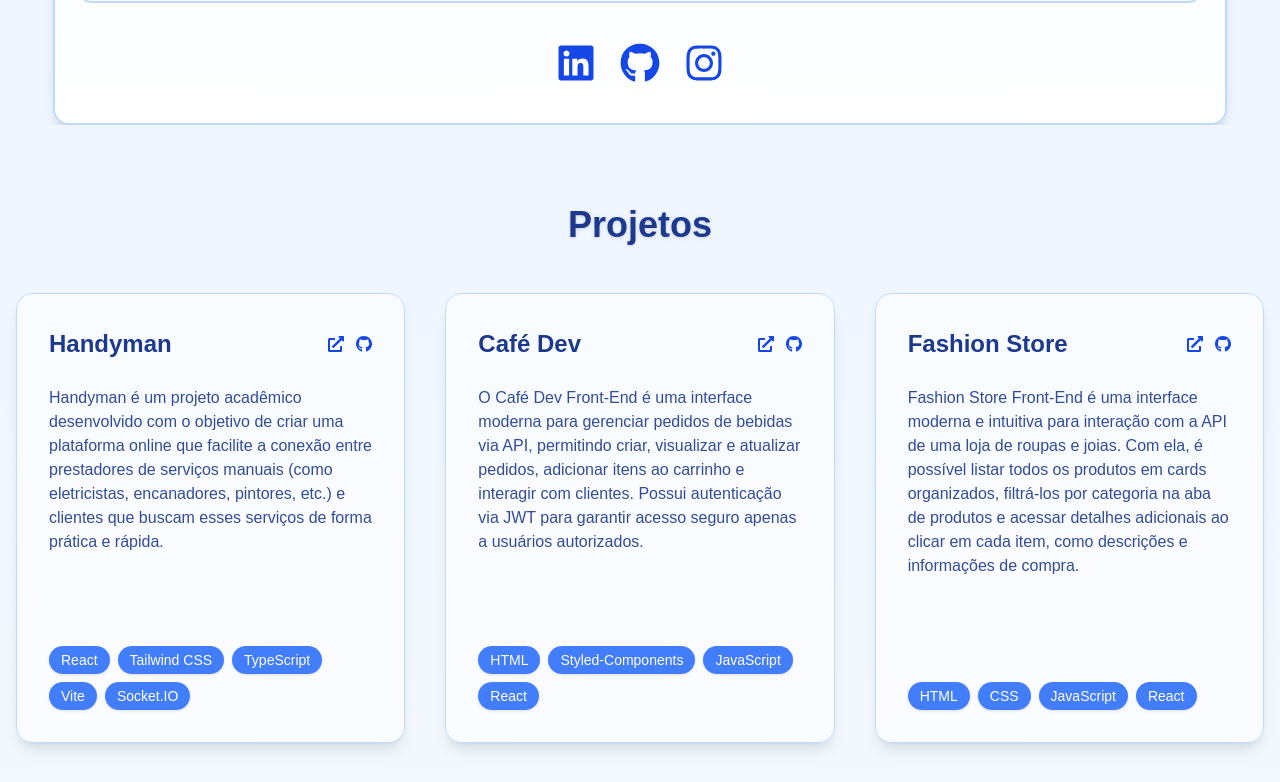
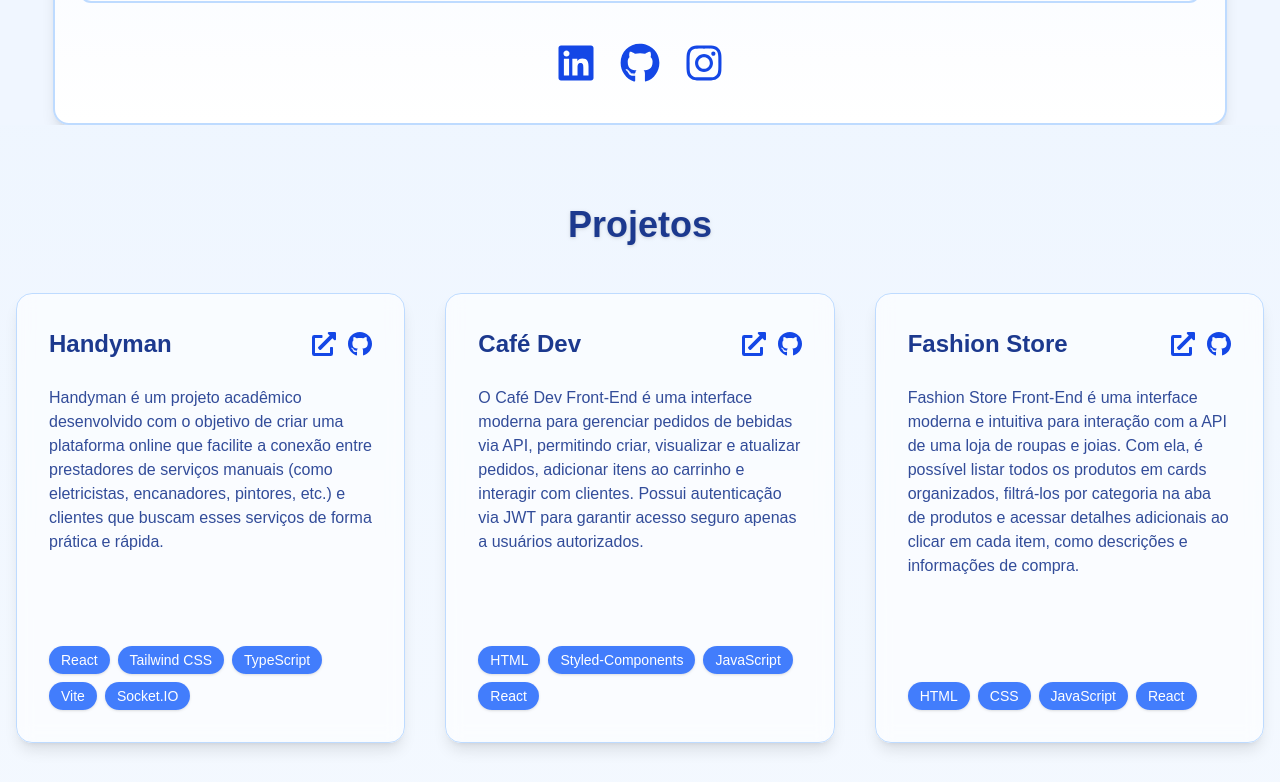
Before and after one commit to samuelmuzy/portfolio, a Next.js app: page / in a window 1280 px wide. Shown: the part 2000-2782 px from the top of the page. Built offline with nearby package versions, Linux system fonts and the light colour scheme.

Commit message:
refactor:Muda o tamanho do link dos projetos e adiciona borda no botão de thema para aumentar a visibilidade

```diff
--- a/src/components/Project.tsx
+++ b/src/components/Project.tsx
@@ -17,11 +17,11 @@ export const Project = () => {
                             <div className="flex gap-3">
                                 {project.link && (
                                     <a href={project.link} target="_blank" rel="noopener noreferrer">
-                                        <FaExternalLinkAlt className="text-blue-700 dark:text-blue-300 hover:text-blue-900 dark:hover:text-blue-400 transition-colors h-9" />
+                                        <FaExternalLinkAlt className="text-blue-700 text-2xl dark:text-blue-300 hover:text-blue-900 dark:hover:text-blue-400 transition-colors h-9" />
                                     </a>
                                 )}
                                 <a href={project.github} target="_blank" rel="noopener noreferrer">
-                                    <FaGithub className="text-blue-700 dark:text-blue-300 hover:text-blue-900 dark:hover:text-blue-400 transition-colors h-9" />
+                                    <FaGithub className="text-blue-700 text-2xl dark:text-blue-300 hover:text-blue-900 dark:hover:text-blue-400 transition-colors h-9" />
                                 </a>
                             </div>
                         </div>
--- a/src/components/Toggle.tsx
+++ b/src/components/Toggle.tsx
@@ -6,7 +6,7 @@ export const Switch = () => {
     const { theme, toggleTheme } = useTheme();
     return (
         <div className="flex items-center justify-center">
-            <label htmlFor={switchId} className="relative w-12 h-12 rounded-full bg-white grid place-items-center cursor-pointer overflow-hidden">
+            <label htmlFor={switchId} className="relative w-12 h-12 rounded-full bg-white border-2 border-blue-300 dark:border-blue-500 grid place-items-center cursor-pointer overflow-hidden">
                 <input
                     type="checkbox"
                     id={switchId}
--- a/src/data/project.tsx
+++ b/src/data/project.tsx
@@ -46,7 +46,7 @@ export const project = [
         name: "Handyman-Back",
         github: "https://github.com/samuelmuzy/Handyman-back",
         description: "O Handyman Back-End é a API que gerencia toda a lógica e os dados da plataforma, conectando clientes e prestadores de serviços manuais. Desenvolvida com Node.js e Express, oferece rotas para cadastro, autenticação com JWT, agendamento, gerenciamento de serviços e pagamentos. A aplicação é integrada ao banco de dados MongoDB, garantindo armazenamento seguro e consultas eficientes, além de contar com validações e tratamento de erros para manter a integridade das informações.",
-        technologies: ["NodeJs", "Express", "TypeScript","Mongo DB","Mongosse","jwt","Socket.IO","bcryptjs"],
+        technologies: ["Node.js", "Express", "TypeScript","MongoDB","Mongoose","jwt","Socket.IO","bcryptjs"],
     },
     {
         id: uuidv4(),
@@ -60,7 +60,7 @@ export const project = [
         name: "Café Dev-Back",
         github: "https://github.com/samuelmuzy/LojaCafe-Back",
         description: "Café Dev é uma API voltada para o gerenciamento de pedidos de bebidas, especialmente pensada para quem precisa de eficiência e praticidade no dia a dia. Assim como um bom café, nossa API oferece a energia necessária para o seu backend, garantindo que você consiga gerenciar seus pedidos com facilidade.",
-        technologies: ["NodeJs", "Express", "TypeScript","MySql","knex","jwt"],
+        technologies: ["Node.js", "Express", "TypeScript","MySQL","knex","jwt"],
     },
     {
         id: uuidv4(),
@@ -73,7 +73,7 @@ export const project = [
         id: uuidv4(),
         name: "Cavernas da Perdição",
         github: "https://github.com/samuelmuzy/jogo-c",
-        description: "Um jogo em C inspirado no estilo Dark Souls, ambientado em cavernas perigosas e sombrias.Cavernas da Perdição é um jogo em linguagem C que busca recriar a atmosfera sombria, desafiadora e estratégica dos jogos estilo Dark Souls. O jogador deve explorar cavernas, enfrentar inimigos difíceis, gerenciar recursos e encontrar a saída, superando obstáculos mortais.",
+        description: "Um jogo em C inspirado no estilo Dark Souls, ambientado em cavernas perigosas e sombrias. É um jogo em linguagem C que busca recriar a atmosfera sombria, desafiadora e estratégica dos jogos estilo Dark Souls. O jogador deve explorar cavernas, enfrentar inimigos difíceis, gerenciar recursos e encontrar a saída, superando obstáculos mortais.",
         technologies: ["C"],
     },
     {
@@ -81,7 +81,7 @@ export const project = [
         name: "Simulador de Robô com Programação Genética",
         github: "https://github.com/samuelmuzy/Algoritimo-genetico.git",
         description: "Simulador de Robô com Programação Genética é um projeto que cria um ambiente 2D onde um robô aprende, por meio de programação genética, a navegar e coletar recursos. O sistema evolui estratégias inteligentes para otimizar a coleta e a movimentação no espaço, simulando processos de seleção natural e adaptação.",
-        technologies: ["Python", "Pandas",],
+        technologies: ["Python", "Pandas"],
     },
     {
         id: uuidv4(),
--- a/src/data/technologies.tsx
+++ b/src/data/technologies.tsx
@@ -20,7 +20,7 @@ export const technologies = [
     },
     {
         id:uuidv4(),
-        nome:"Java Scripty",
+        nome:"JavaScript",
         icon:<DiJavascript/>,
         cor: "#F7DF1E"
     },
@@ -38,7 +38,7 @@ export const technologies = [
     },
     {
         id:uuidv4(),
-        nome:"Next Js",
+        nome:"Next.js",
         icon:<RiNextjsFill/>,
         cor: "#000000"
     },
@@ -56,13 +56,13 @@ export const technologies = [
     },
     {
         id:uuidv4(),
-        nome:"Type Script",
+        nome:"TypeScript",
         icon:<SiTypescript/>,
         cor: "#3178C6"
     },
     {
         id:uuidv4(),
-        nome:"Node js",
+        nome:"Node.js",
         icon:<DiNodejs/>,
         cor: "#339933"
     },
@@ -74,7 +74,7 @@ export const technologies = [
     },
     {
         id:uuidv4(),
-        nome:"Socket io",
+        nome:"Socket.IO",
         icon:<SiSocketdotio/>,
         cor: "#010101"
     },
@@ -104,13 +104,13 @@ export const technologies = [
     },
     {
         id:uuidv4(),
-        nome:"MySql",
+        nome:"MySQL",
         icon:<DiMysql/>,
         cor: "#4479A1"
     },
     {
         id:uuidv4(),
-        nome:"Mongo Db",
+        nome:"MongoDB",
         icon:<DiMongodb/>,
         cor: "#47A248"
     },
```
